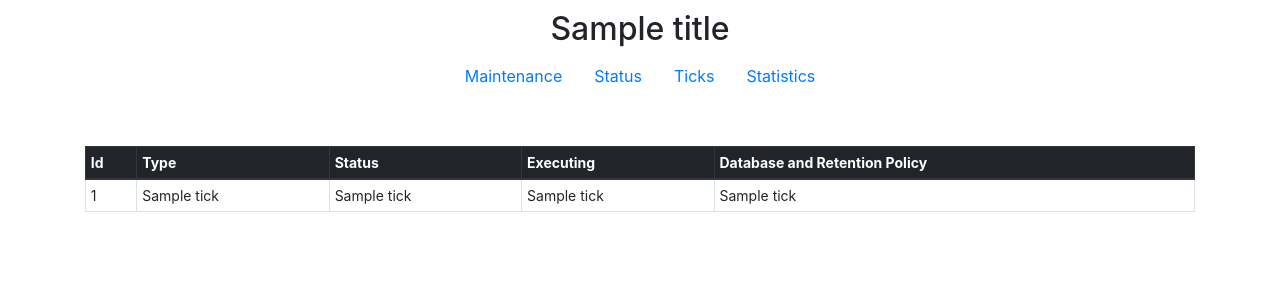
After one commit to mhersson/kapacitor-alert-proxy, a Flask app: template app/templates/ticks.html in a window 1280 px wide. The commit adds this page. Shown: the top 300 px of the page. Run offline with Flask 2, Linux system fonts and the light colour scheme; the template is opened without the code that fills it: most values are stand-ins (such as "Sample title", 1, 10 or a date in 2020); parts of the project's set-up code (start-up, migrations or seed data) failed here and were passed over; some libraries are stand-ins or nearby versions.

Commit message:
Added view for defined tick scripts

```diff
--- a/app/templates/base.html
+++ b/app/templates/base.html
@@ -23,6 +23,9 @@
                 <a class="nav-link active" href="/kap/status">Status</a>
             </li>
             <li class="nav-item">
+                <a class="nav-link active" href="/kap/ticks">Ticks</a>
+            </li>
+            <li class="nav-item">
                 <a class="nav-link" href="/kap/statistics">Statistics</a>
             </li>
         </ul>
--- /dev/null
+++ b/app/templates/ticks.html
@@ -0,0 +1,36 @@
+{% extends "base.html" %} {% block main %}
+<div style="margin-top: 50px">
+
+    {% if not ticks %}
+    <div style="text-align: center" class="alert alert-success" role="alert">
+        <h4>Nothing to show</h4>
+    </div>
+    {% else %}
+
+    <table style="font-size: 14px" class="table table-sm table-bordered">
+        <thead class="thead-dark">
+            <tr class="table-danger">
+                <th>Id</th>
+                <th>Type</th>
+                <th>Status</th>
+                <th>Executing</th>
+                <th>Database and Retention Policy</th>
+            </tr>
+        </thead>
+        <tbody>
+            {% for t in ticks %}
+            <tr>
+                <td>{{ t[0] }}</td>
+                <td>{{ t[1] }}</td>
+                <td>{{ t[2] }}</td>
+                <td>{{ t[3] }}</td>
+                <td>{{ t[4] }}</td>
+            </tr>
+            {% endfor %}
+        </tbody>
+    </table>
+
+    {% endif %}
+</div>
+
+{% endblock %}
```
Also changed, not shown: app/routes.py (+19 -0 lines).
